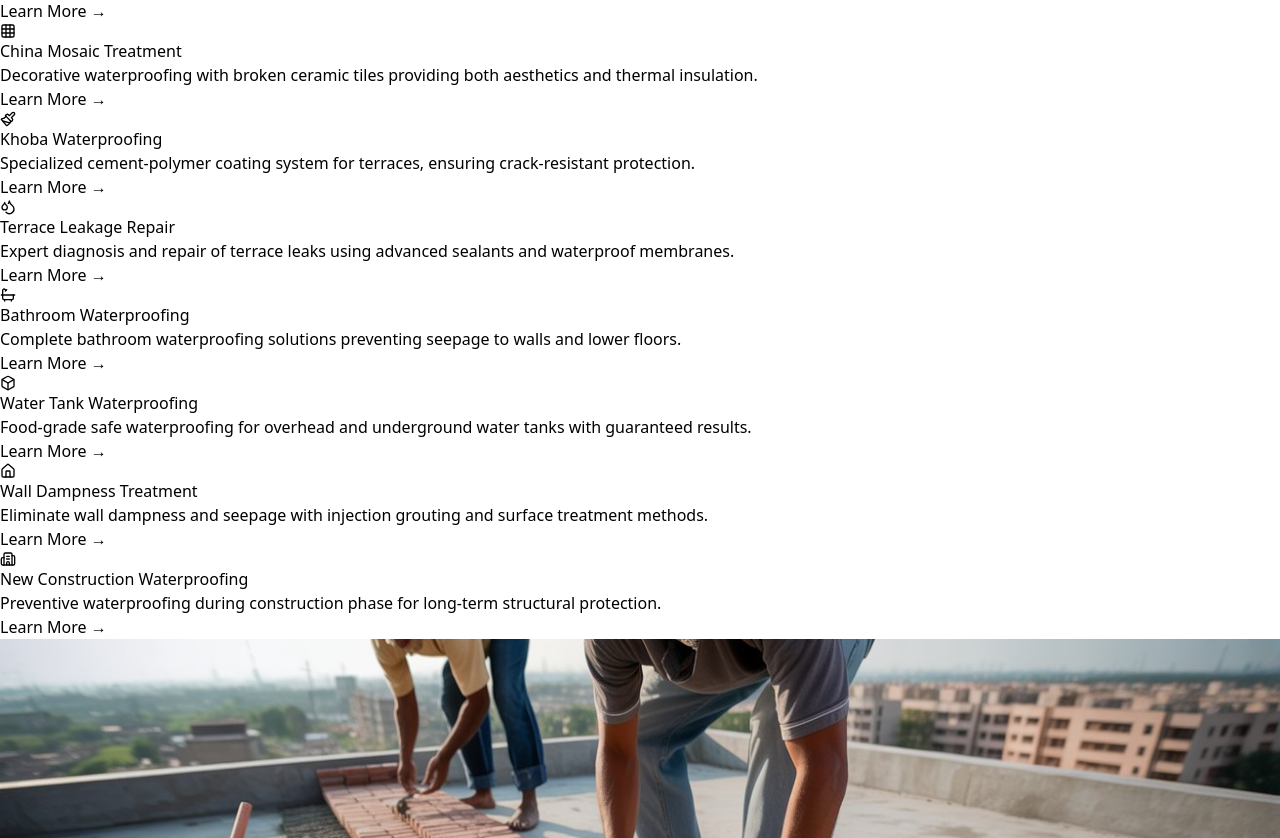
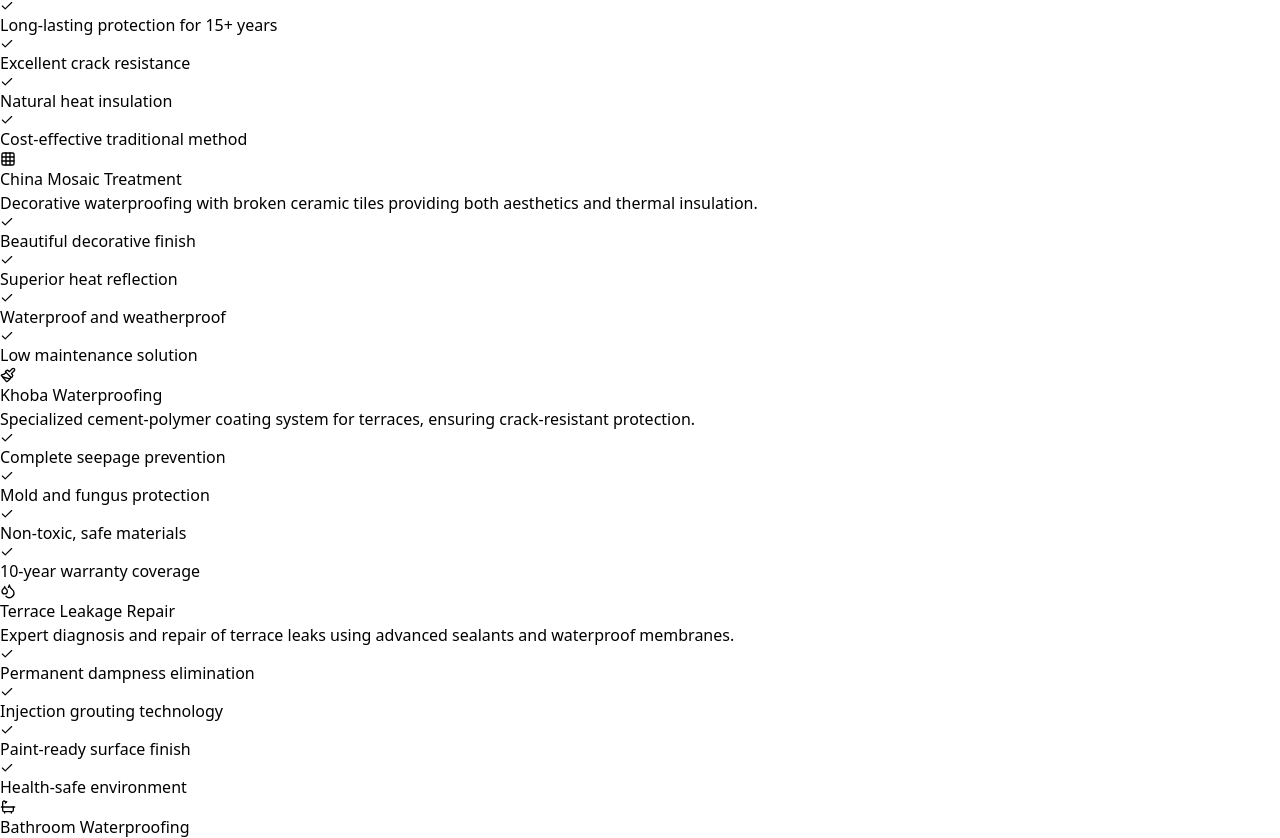
Before and after one commit to VitthalWaterProofing/water_proofing, a React (Vite) app in the folder frontend/: page /services in a window 1280 px wide. Shown: the part 1922-2760 px from the top of the page. Built offline with nearby package versions, Linux system fonts and the light colour scheme.

Commit message:
add 'learn more UI to service page'

```diff
--- a/frontend/src/pages/ServicesPage.tsx
+++ b/frontend/src/pages/ServicesPage.tsx
@@ -13,7 +13,7 @@ import {
   Home,
   Building2,
   Search, Stethoscope, CheckCircle, PaintBucket,
-  Award, Users, Package, MapPin
+  Award, Users, Package, MapPin, Check
 } from "lucide-react";
 import { FaWhatsapp } from "react-icons/fa";
 
@@ -110,7 +110,7 @@ export default function ServicesPage() {
                 {service.points.map((point, i) => (
                   <li key={i} className="flex items-start gap-3 text-gray-700 text-sm">
                     <div className="w-5 h-5 bg-blue-100 text-blue-600 rounded-full flex items-center justify-center mt-1">
-                      ✓
+                      <Check size={14} />
                     </div>
                     {point}
                   </li>
@@ -197,7 +197,7 @@ export default function ServicesPage() {
 
         {/* ================= SERVICES SECTION ================= */}
         <section className="bg-[#f3f4f5] py-20">
-          <div className="max-w-6xl mx-auto px-6">
+          <div className="max-w-[1400px] mx-auto px-6">
 
             {/* Top Label */}
             <p className="text-center text-blue-500 text-xs font-semibold tracking-widest mb-4">
@@ -213,49 +213,97 @@ export default function ServicesPage() {
             </h2>
 
             {/* Grid */}
-            <div className="grid grid-cols-1 sm:grid-cols-2 lg:grid-cols-4 gap-6">
+            <div className="grid grid-cols-1 sm:grid-cols-2 lg:grid-cols-4 gap-8">
 
               {/* Card */}
               {[
                 {
                   icon: <Layers size={16} />,
                   title: "Brickbat Coba Waterproofing",
-                  desc: "Traditional & durable terrace waterproofing using brick pieces and waterproof mortar for long-lasting protection."
+                  desc: "Traditional & durable terrace waterproofing using brick pieces and waterproof mortar for long-lasting protection.",
+                  features: [
+                    "Long-lasting protection for 15+ years",
+                    "Excellent crack resistance",
+                    "Natural heat insulation",
+                    "Cost-effective traditional method"
+                  ]
                 },
                 {
                   icon: <Grid size={16} />,
                   title: "China Mosaic Treatment",
-                  desc: "Decorative waterproofing with broken ceramic tiles providing both aesthetics and thermal insulation."
+                  desc: "Decorative waterproofing with broken ceramic tiles providing both aesthetics and thermal insulation.",
+                  features: [
+                    "Beautiful decorative finish",
+                    "Superior heat reflection",
+                    "Waterproof and weatherproof",
+                    "Low maintenance solution"
+                  ]
                 },
                 {
                   icon: <Paintbrush size={16} />,
                   title: "Khoba Waterproofing",
-                  desc: "Specialized cement-polymer coating system for terraces, ensuring crack-resistant protection."
+                  desc: "Specialized cement-polymer coating system for terraces, ensuring crack-resistant protection.",
+                  features: [
+                    "Complete seepage prevention",
+                    "Mold and fungus protection",
+                    "Non-toxic, safe materials",
+                    "10-year warranty coverage"
+                  ]
                 },
                 {
                   icon: <Droplets size={16} />,
                   title: "Terrace Leakage Repair",
-                  desc: "Expert diagnosis and repair of terrace leaks using advanced sealants and waterproof membranes."
+                  desc: "Expert diagnosis and repair of terrace leaks using advanced sealants and waterproof membranes.",
+                  features: [
+                    "Permanent dampness elimination",
+                    "Injection grouting technology",
+                    "Paint-ready surface finish",
+                    "Health-safe environment"
+                  ]
                 },
                 {
                   icon: <Bath size={16} />,
                   title: "Bathroom Waterproofing",
-                  desc: "Complete bathroom waterproofing solutions preventing seepage to walls and lower floors."
+                  desc: "Complete bathroom waterproofing solutions preventing seepage to walls and lower floors.",
+                  features: [
+                    "Complete seepage prevention",
+                    "Mold and fungus protection",
+                    "Non-toxic, safe materials",
+                    "10-year warranty coverage"
+                  ]
                 },
                 {
                   icon: <Box size={16} />,
                   title: "Water Tank Waterproofing",
-                  desc: "Food-grade safe waterproofing for overhead and underground water tanks with guaranteed results."
+                  desc: "Food-grade safe waterproofing for overhead and underground water tanks with guaranteed results.",
+                  features: [
+                    "Complete seepage prevention",
+                    "Mold and fungus protection",
+                    "Non-toxic, safe materials",
+                    "10-year warranty coverage"
+                  ]
                 },
                 {
                   icon: <Home size={16} />,
                   title: "Wall Dampness Treatment",
-                  desc: "Eliminate wall dampness and seepage with injection grouting and surface treatment methods."
+                  desc: "Eliminate wall dampness and seepage with injection grouting and surface treatment methods.",
+                  features: [
+                    "Permanent dampness elimination",
+                    "Injection grouting technology",
+                    "Paint-ready surface finish",
+                    "Health-safe environment"
+                  ]
                 },
                 {
                   icon: <Building2 size={16} />,
                   title: "New Construction Waterproofing",
-                  desc: "Preventive waterproofing during construction phase for long-term structural protection."
+                  desc: "Preventive waterproofing during construction phase for long-term structural protection.",
+                  features: [
+                    "Permanent dampness elimination",
+                    "Injection grouting technology",
+                    "Paint-ready surface finish",
+                    "Health-safe environment"
+                  ]
                 }
               ].map((service, index) => (
                 <div
@@ -270,13 +318,23 @@ export default function ServicesPage() {
                     {service.title}
                   </h3>
 
-                  <p className="text-sm text-gray-600 mb-4">
+                  <p className="text-sm text-gray-600 leading-relaxed mb-5">
                     {service.desc}
                   </p>
 
-                  <button className="text-blue-600 text-sm font-medium hover:underline">
-                    Learn More →
-                  </button>
+                  {/* Features */}
+                  <ul className="space-y-2 mb-4">
+                    {service.features.map((feature, i) => (
+                      <li key={i} className="flex items-start gap-2 text-sm text-gray-600 leading-relaxed">
+
+                        <span
+                          className="bg-blue-100 text-blue-600 p-1 rounded-full mt-0.5 "><Check size={14} /></span>
+
+                        {feature}
+
+                      </li>
+                    ))}
+                  </ul>
                 </div>
               ))}
 
```
